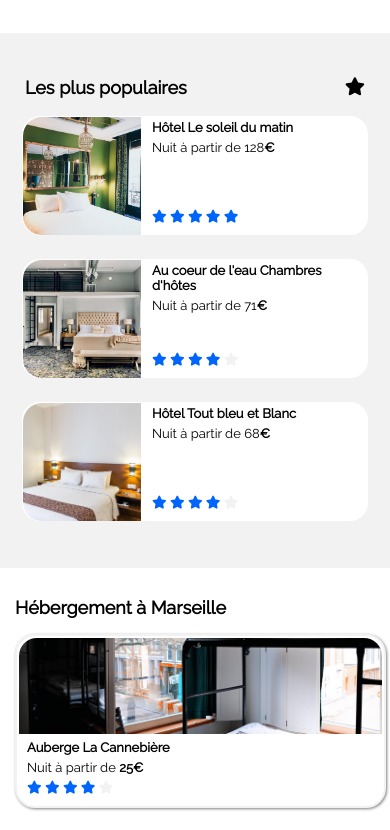
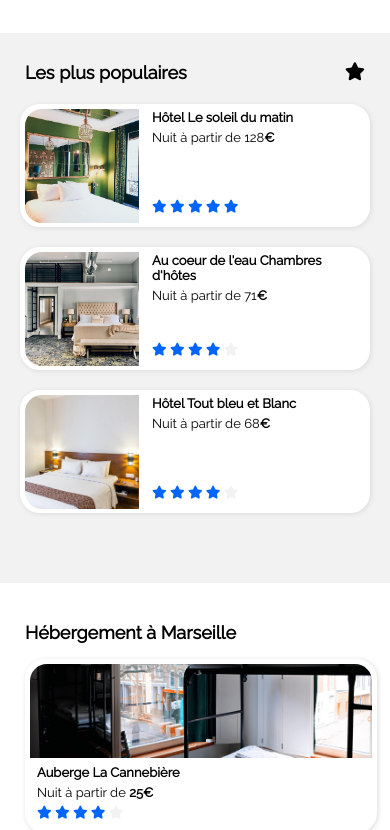
Before and after one commit to Cyber-laura/Booki, a plain HTML site: page index.html in a window 390 px wide. Shown: the part 699-1529 px from the top of the page. Drawn offline with Linux system fonts and the light colour scheme.

Commit message:
Update styles.css
Version 3

```diff
--- a/styles.css
+++ b/styles.css
@@ -48,7 +48,7 @@ a {
 .champ {
     border: 2px solid #f2f2f2;
     width: 400px;
-    border-radius: 10px;
+    border-radius: 15px;
     display: flex;
     align-items: center;
     margin: 20px 10px 30px 0;
@@ -158,6 +158,7 @@ input {
 .h1hebergement {
     font-size: large;
     margin-left: 20px;
+    padding-top:10px;
 }
 
 .horizon {
@@ -169,18 +170,19 @@ input {
     background-color: #f2f2f2;
     position: absolute;
     border-radius: 20px;
-    height: 535px;
+    height: 550px;
     width: calc(60% - 40px);
+    padding:10px;
 }
 
 .boxchambre {
     background-color: white;
-    border: 2px solid #f2f2f2;
-    width: 196px;
+    border: 2px solid white;
+    width: 30%;
     margin: 15px;
     padding:0px 0px 10px 0px;
     border-radius: 20px;
-    box-shadow: 1px 1px 3px grey;
+    box-shadow: 1px 1px 5px #dddada;
     cursor: pointer;
 }
 
@@ -192,7 +194,7 @@ input {
     display: block;
     width: 100%;
     height: 100px;
-    padding: 2px;
+    padding: 3px;
     object-fit: cover;
     border-radius: 20px 20px 0px 0px;
 }
@@ -222,20 +224,21 @@ input {
 }
 
 .marginaffiche {
-    margin: 30px 0px 0px 46px;
+    padding: 25px 0px 20px 20px;
     font-weight: 900;
 }
 
 .h1populaires {
     font-size: large;
     margin-left: 25px;
+    padding:20px 0px 15px 0px;
 }
 
 .blocpopulaire {
     background-color: #f2f2f2;
     float: right;
     width: calc(40% - 40px);
-    height: 535px;
+    height: 550px;
     border-radius: 20px;
 }
 
@@ -251,9 +254,9 @@ input {
 
 .chambrepop {
     background-color: white;
-    border: 2px solid #f2f2f2;
+    border: 2px solid white;
     border-radius: 20px;
-    box-shadow: 1px 1px 3px #f2f2f2;
+    box-shadow: 1px 1px 5px #dddada;
     display: flex;
     height: 123px;
     margin: auto;
@@ -266,7 +269,7 @@ input {
 .visupop {
     width: 120px;
     height: 120px;
-    padding: 1px;
+    padding: 3px;
     object-fit: cover;
     border-radius: 20px 0px 0px 20px;
 }
@@ -516,7 +519,6 @@ footer {
     .blocpopulaire {
         border-radius: initial;
         width: 100%;
-        padding-top: 30px;
     }
 
     .horizon {
@@ -528,7 +530,10 @@ footer {
     }
 
     .h1hebergement {
-        margin: 30px 0px 0px 15px;
+        margin: 20px 0px 0px 15px;
+    }
+    .h1populaires{
+        padding:15px 0px 5px 0px;
     }
 
     .blocactivites {
@@ -538,11 +543,13 @@ footer {
 
     .marginaffiche,
     .h1activites {
-        margin: 15px
+        margin: 15px;
+        padding:0;
     }
 
     .inlinebloc {
         display: block;
+        padding:10px;
     }
 
     .one,
```
